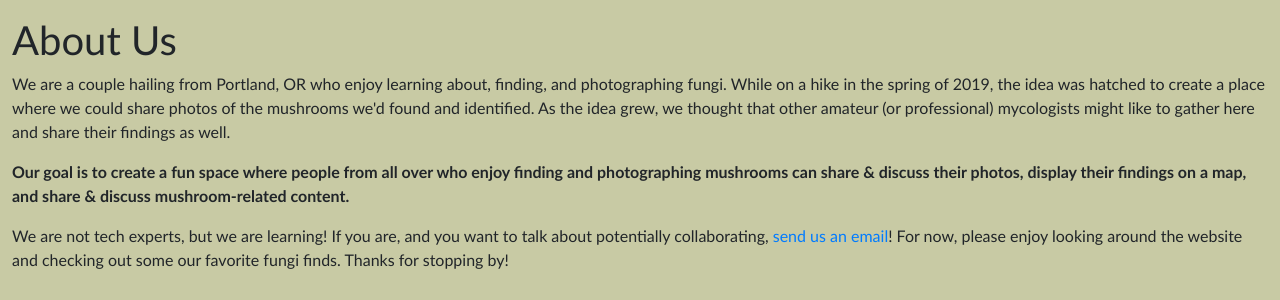
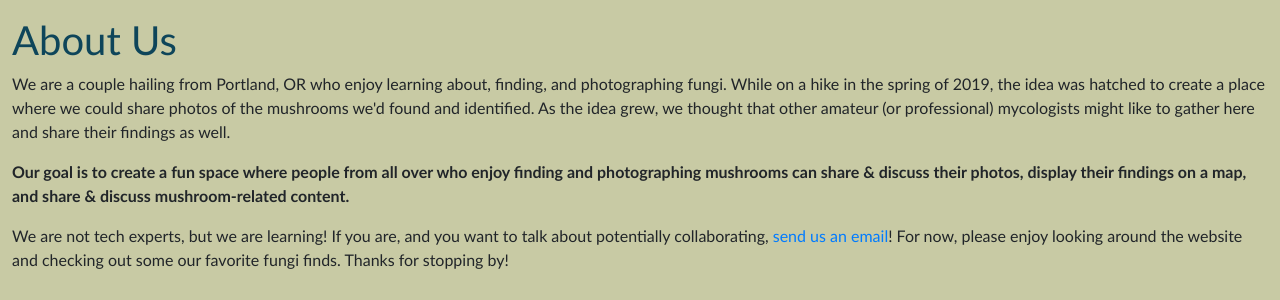
Before and after one commit to jarred104/fungi, a Flask app: page /aboutus in a window 1280 px wide. Shown: the part 79-379 px from the top of the page. Run offline with Flask 2, Linux system fonts and the light colour scheme; some libraries are stand-ins or nearby versions.

Commit message:
added subtitles to css

```diff
--- a/static/css/style.css
+++ b/static/css/style.css
@@ -27,6 +27,10 @@
     src: url();
   } */
   /* blackladderitc */
+}
+
+.subtitles {
+  color: #0e455a;
 }
 
 .link {
--- a/templates/aboutus.html
+++ b/templates/aboutus.html
@@ -56,7 +56,7 @@
   </nav>
 
               <div class="gallerytext">
-                    <h1>
+                    <h1 class="subtitles">
                         About Us
                     </h1>
                     <p>
--- a/templates/gallery.html
+++ b/templates/gallery.html
@@ -55,7 +55,7 @@
     </div>
   </nav>
               <div class="gallerytext">
-                <h1>
+                <h1 class="subtitles">
                     Identified Mushrooms Gallery
                 </h1>
                 <p>
```
